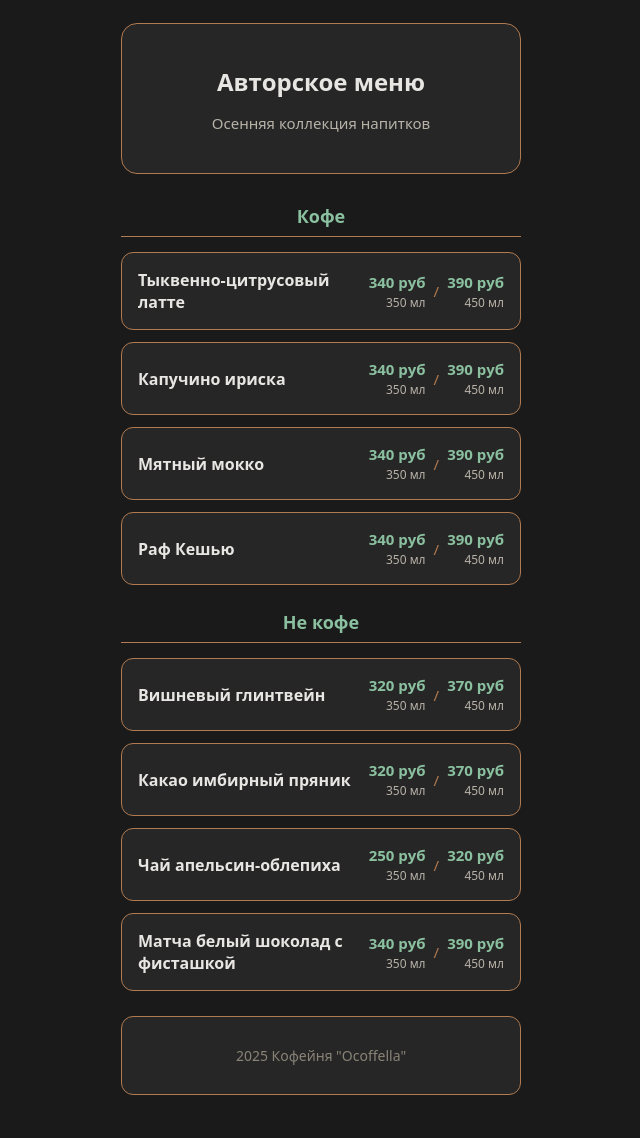
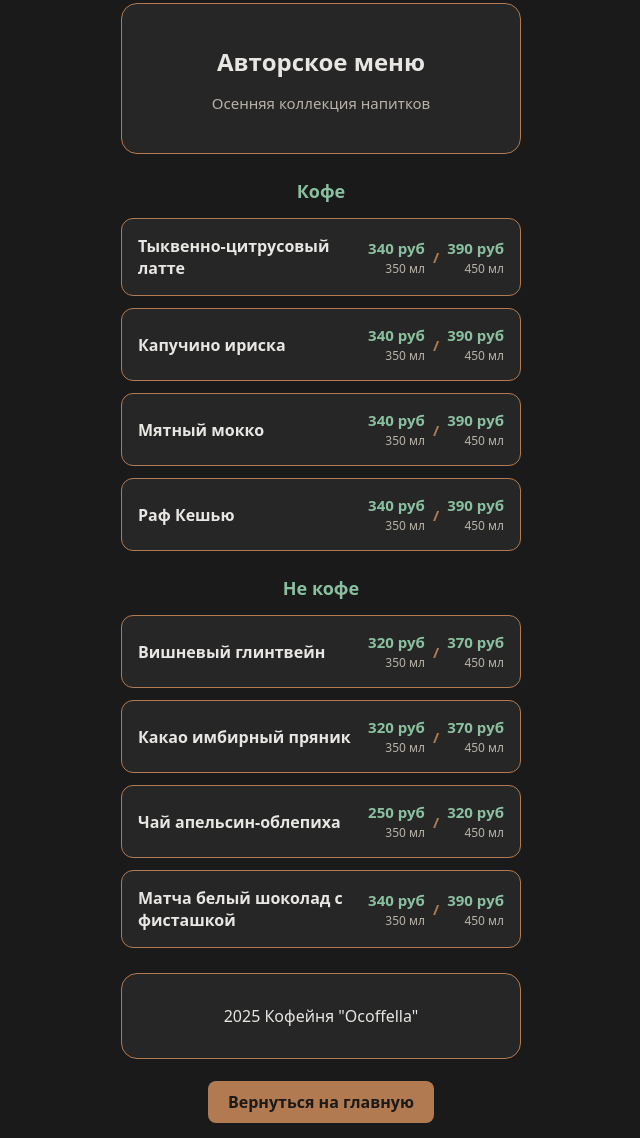
Before and after one commit to zv-o/homehtml, a plain HTML site: page menu.html in a window 1280 px wide. Shown: the part 12-1150 px from the top of the page, without its empty margins (319-959 px from the left). Before the commit the page ends 1122 px from the top, so only its background shows below. Drawn offline with Linux system fonts and the light colour scheme.

Commit message:
Update menu.html

```diff
--- a/menu.html
+++ b/menu.html
@@ -19,18 +19,31 @@
             margin: 0 auto;
         }
 
-        .header {
-            margin: 20px 0 30px;
-            padding: 25px 20px;
+        .header, .menu-item, .footer {
             background: #262626;
             border-radius: 16px;
             border: 1px solid #b17a50;
+            margin-bottom: 12px;
+            padding: 25px 20px;
+        }
+
+        .menu-item {
+            display: flex;
+            justify-content: space-between;
+            align-items: center;
+            text-align: left;
+            padding: 16px;
+            border-radius: 12px;
+        }
+
+        .footer {
+            margin-top: 25px;
+            padding: 15px;
         }
 
         h1 {
             font-size: 24px;
             margin-bottom: 8px;
-            color: #e8e6e3;
         }
 
         .subtitle {
@@ -39,31 +52,15 @@
         }
 
         .category {
-            text-align: center;
             color: #8ac09f;
             font-size: 18px;
             font-weight: bold;
-            margin: 25px 0 15px 0;
-            padding-bottom: 8px;
-            border-bottom: 1px solid #b17a50;
-        }
-
-        .menu-item {
-            background: #262626;
-            margin-bottom: 12px;
-            padding: 16px;
-            border-radius: 12px;
-            border: 1px solid #b17a50;
-            text-align: left;
-            display: flex;
-            justify-content: space-between;
-            align-items: center;
+            margin: 25px 0 15px;
         }
 
         .item-name {
             font-weight: bold;
             font-size: 16px;
-            color: #e8e6e3;
             flex: 1;
         }
 
@@ -91,17 +88,24 @@
         .price-divider {
             color: #b17a50;
             margin: 0 8px;
-            font-weight: normal;
         }
 
-        .footer {
-            font-size: 14px;
-            color: #8a8478;
-            padding: 15px;
-            background: #262626;
-            border-radius: 12px;
-            border: 1px solid #b17a50;
-            margin-top: 25px;
+        .home-button {
+            background: #b17a50;
+            color: #1a1a1a;
+            border: none;
+            padding: 10px 20px;
+            border-radius: 8px;
+            font-weight: bold;
+            cursor: pointer;
+            transition: background-color 0.3s;
+            text-decoration: none;
+            display: inline-block;
+            margin-top: 10px;
+        }
+
+        .home-button:hover {
+            background: #d49a6a;
         }
     </style>
 </head>
@@ -117,60 +121,36 @@
         <div class="menu-item">
             <div class="item-name">Тыквенно-цитрусовый латте</div>
             <div class="item-price">
-                <div class="price-option">
-                    <span>340 руб</span>
-                    <span class="volume">350 мл</span>
-                </div>
+                <div class="price-option"><span>340 руб</span><span class="volume">350 мл</span></div>
                 <span class="price-divider">/</span>
-                <div class="price-option">
-                    <span>390 руб</span>
-                    <span class="volume">450 мл</span>
-                </div>
+                <div class="price-option"><span>390 руб</span><span class="volume">450 мл</span></div>
             </div>
         </div>
 
         <div class="menu-item">
             <div class="item-name">Капучино ириска</div>
             <div class="item-price">
-                <div class="price-option">
-                    <span>340 руб</span>
-                    <span class="volume">350 мл</span>
-                </div>
+                <div class="price-option"><span>340 руб</span><span class="volume">350 мл</span></div>
                 <span class="price-divider">/</span>
-                <div class="price-option">
-                    <span>390 руб</span>
-                    <span class="volume">450 мл</span>
-                </div>
+                <div class="price-option"><span>390 руб</span><span class="volume">450 мл</span></div>
             </div>
         </div>
 
         <div class="menu-item">
             <div class="item-name">Мятный мокко</div>
             <div class="item-price">
-                <div class="price-option">
-                    <span>340 руб</span>
-                    <span class="volume">350 мл</span>
-                </div>
+                <div class="price-option"><span>340 руб</span><span class="volume">350 мл</span></div>
                 <span class="price-divider">/</span>
-                <div class="price-option">
-                    <span>390 руб</span>
-                    <span class="volume">450 мл</span>
-                </div>
+                <div class="price-option"><span>390 руб</span><span class="volume">450 мл</span></div>
             </div>
         </div>
 
         <div class="menu-item">
             <div class="item-name">Раф Кешью</div>
             <div class="item-price">
-                <div class="price-option">
-                    <span>340 руб</span>
-                    <span class="volume">350 мл</span>
-                </div>
+                <div class="price-option"><span>340 руб</span><span class="volume">350 мл</span></div>
                 <span class="price-divider">/</span>
-                <div class="price-option">
-                    <span>390 руб</span>
-                    <span class="volume">450 мл</span>
-                </div>
+                <div class="price-option"><span>390 руб</span><span class="volume">450 мл</span></div>
             </div>
         </div>
 
@@ -179,66 +159,44 @@
         <div class="menu-item">
             <div class="item-name">Вишневый глинтвейн</div>
             <div class="item-price">
-                <div class="price-option">
-                    <span>320 руб</span>
-                    <span class="volume">350 мл</span>
-                </div>
+                <div class="price-option"><span>320 руб</span><span class="volume">350 мл</span></div>
                 <span class="price-divider">/</span>
-                <div class="price-option">
-                    <span>370 руб</span>
-                    <span class="volume">450 мл</span>
-                </div>
+                <div class="price-option"><span>370 руб</span><span class="volume">450 мл</span></div>
             </div>
         </div>
 
         <div class="menu-item">
             <div class="item-name">Какао имбирный пряник</div>
             <div class="item-price">
-                <div class="price-option">
-                    <span>320 руб</span>
-                    <span class="volume">350 мл</span>
-                </div>
+                <div class="price-option"><span>320 руб</span><span class="volume">350 мл</span></div>
                 <span class="price-divider">/</span>
-                <div class="price-option">
-                    <span>370 руб</span>
-                    <span class="volume">450 мл</span>
-                </div>
+                <div class="price-option"><span>370 руб</span><span class="volume">450 мл</span></div>
             </div>
         </div>
 
         <div class="menu-item">
             <div class="item-name">Чай апельсин-облепиха</div>
             <div class="item-price">
-                <div class="price-option">
-                    <span>250 руб</span>
-                    <span class="volume">350 мл</span>
-                </div>
+                <div class="price-option"><span>250 руб</span><span class="volume">350 мл</span></div>
                 <span class="price-divider">/</span>
-                <div class="price-option">
-                    <span>320 руб</span>
-                    <span class="volume">450 мл</span>
-                </div>
+                <div class="price-option"><span>320 руб</span><span class="volume">450 мл</span></div>
             </div>
         </div>
 
         <div class="menu-item">
             <div class="item-name">Матча белый шоколад с фисташкой</div>
             <div class="item-price">
-                <div class="price-option">
-                    <span>340 руб</span>
-                    <span class="volume">350 мл</span>
-                </div>
+                <div class="price-option"><span>340 руб</span><span class="volume">350 мл</span></div>
                 <span class="price-divider">/</span>
-                <div class="price-option">
-                    <span>390 руб</span>
-                    <span class="volume">450 мл</span>
-                </div>
+                <div class="price-option"><span>390 руб</span><span class="volume">450 мл</span></div>
             </div>
         </div>
 
         <div class="footer">
             <p>2025 Кофейня "Ocoffella"</p>
         </div>
+
+        <a href="https://zv-o.github.io/homehtml/" class="home-button">Вернуться на главную</a>
     </div>
 </body>
 </html>
```
